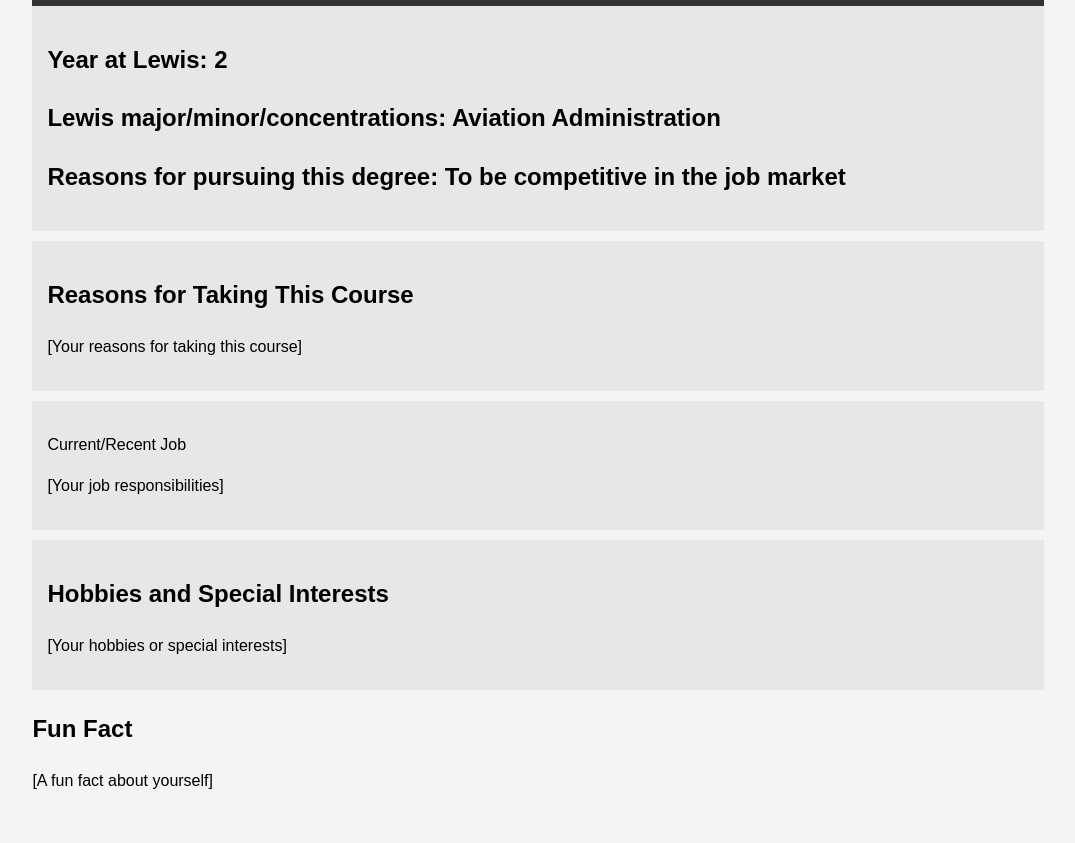
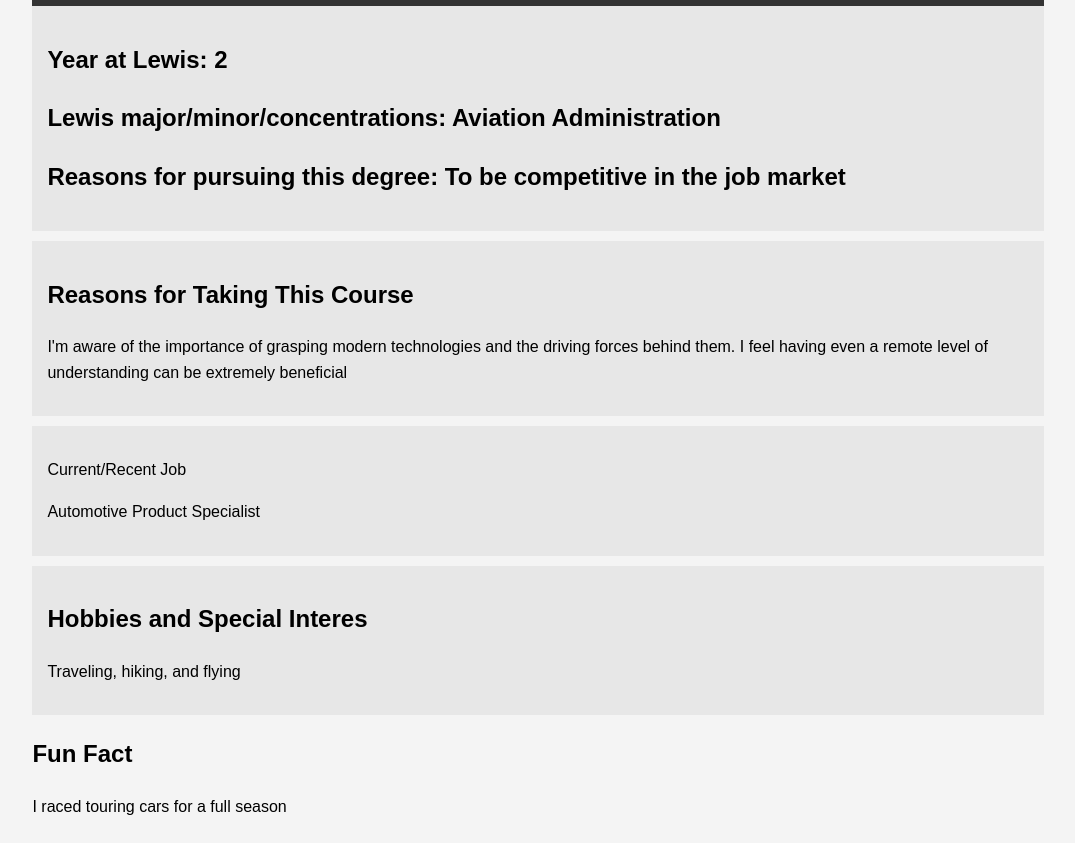
Before and after one commit to EWortma/introductions, a plain HTML site: page index.html in a window 1280 px wide. Shown: the part 93-936 px from the top of the page, without its empty margins (102-1177 px from the left). Before the commit the page ends 911 px from the top, so only its background shows below. Drawn offline with Linux system fonts and the light colour scheme.

Commit message:
Update Eric Wortman

```diff
--- a/index.html
+++ b/index.html
@@ -42,22 +42,22 @@
 
 		<section class="course">
             <h2>Reasons for Taking This Course</h2>
-            <p>[Your reasons for taking this course]</p>
+            <p>I'm aware of the importance of grasping modern technologies and the driving forces behind them. I feel having even a remote level of understanding can be extremely beneficial</p>
         </section>
 
 		<section class="job">
             <p>Current/Recent Job</p>
-			<p>[Your job responsibilities]</p>
+			<p>Automotive Product Specialist</p>
         </section>
 
         <section class="hobbies">
-            <h2>Hobbies and Special Interests</h2>
-            <p>[Your hobbies or special interests]</p>
+            <h2>Hobbies and Special Interes</h2>
+            <p>Traveling, hiking, and flying</p>
         </section>
 
         <section class="fun-fact">
             <h2>Fun Fact</h2>
-            <p>[A fun fact about yourself]</p>
+            <p>I raced touring cars for a full season</p>
         </section>
     </div>
 </body>
```
